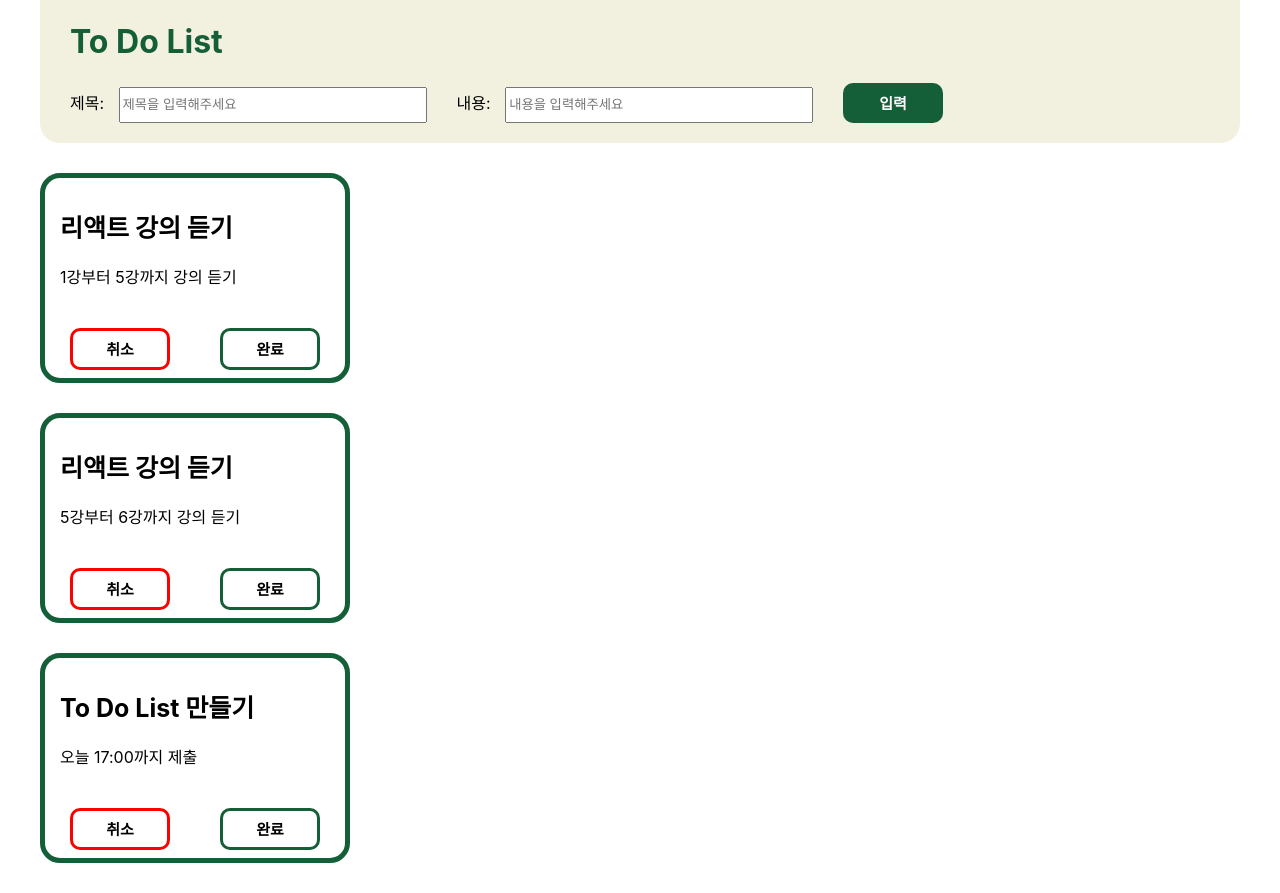
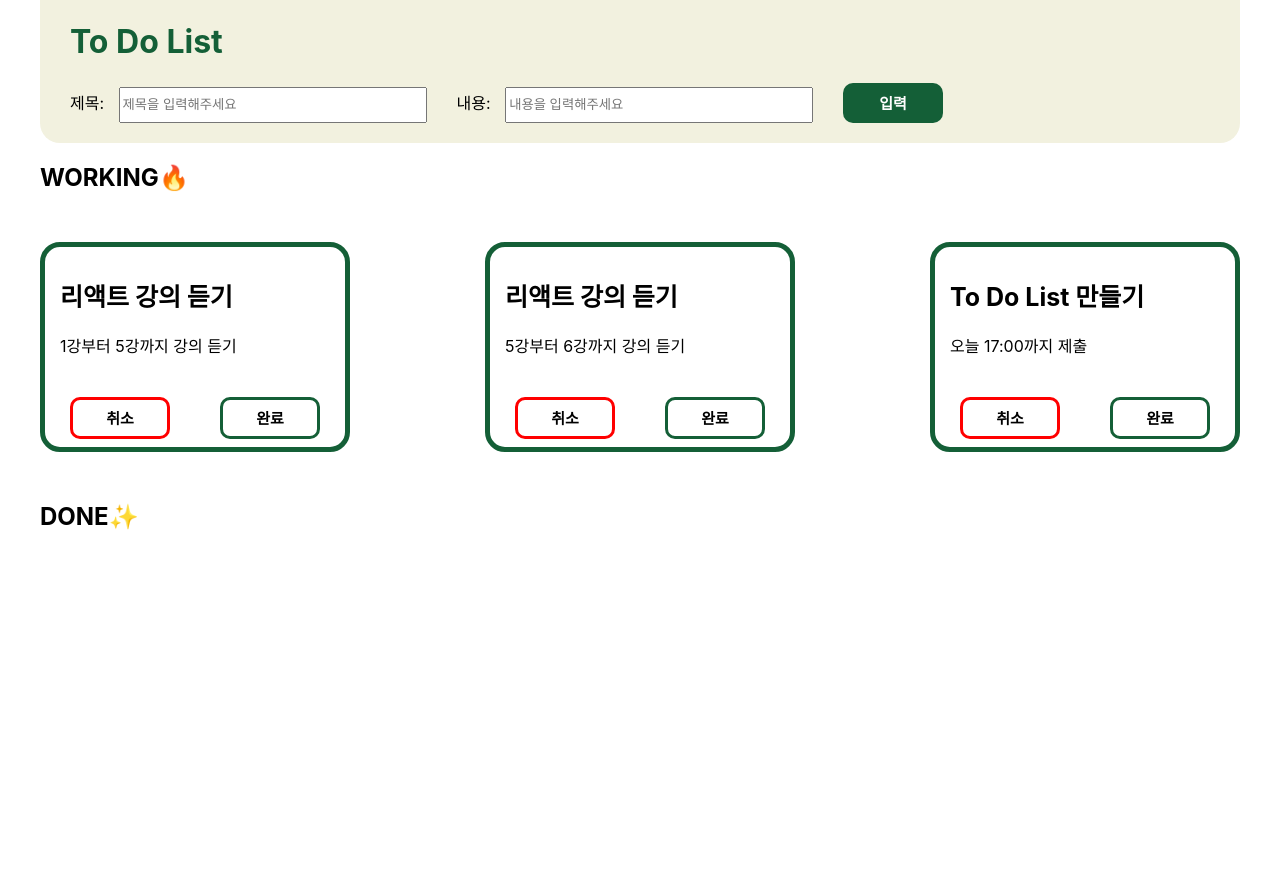
Before and after one commit to Aurora-in-Wonderland/react-weeks, a React (Create React App) app: page / in a window 1280 px wide. After the commit the page ends 800 px from the top, so only its background shows below. Built offline with nearby package versions, Linux system fonts and the light colour scheme.

Commit message:
style: 전체 스타일 수정

```diff
--- a/src/App.js
+++ b/src/App.js
@@ -1,8 +1,17 @@
 import "./App.css";
 import { useState } from "react";
+import { styled } from "styled-components";
+
 import Nav from "./components/Nav";
 import InputForm from "./components/InputForm";
 import ToDoList from "./components/ToDoList";
+
+const Flex = styled.div`
+    display: flex;
+    flex-direction: row;
+    justify-content: space-between;
+    flex-wrap: wrap;
+`;
 
 function App() {
     const [todos, setTodos] = useState([
@@ -29,16 +38,21 @@ function App() {
     const handleAdd = (todo) => {
         setTodos([...todos, todo]);
     };
+
     return (
         <>
             <Nav />
             <InputForm onAdd={handleAdd} />
+            <h2>WORKING🔥</h2>
+            <Flex>
                 {todos.map((item) => (
                     <ToDoList
                         key={item.id}
                         todo={item}
                     />
                 ))}
+            </Flex>
+            <h2>DONE✨</h2>
         </>
     );
 }
```
Lines whose indentation alone changed are shown as unchanged.
